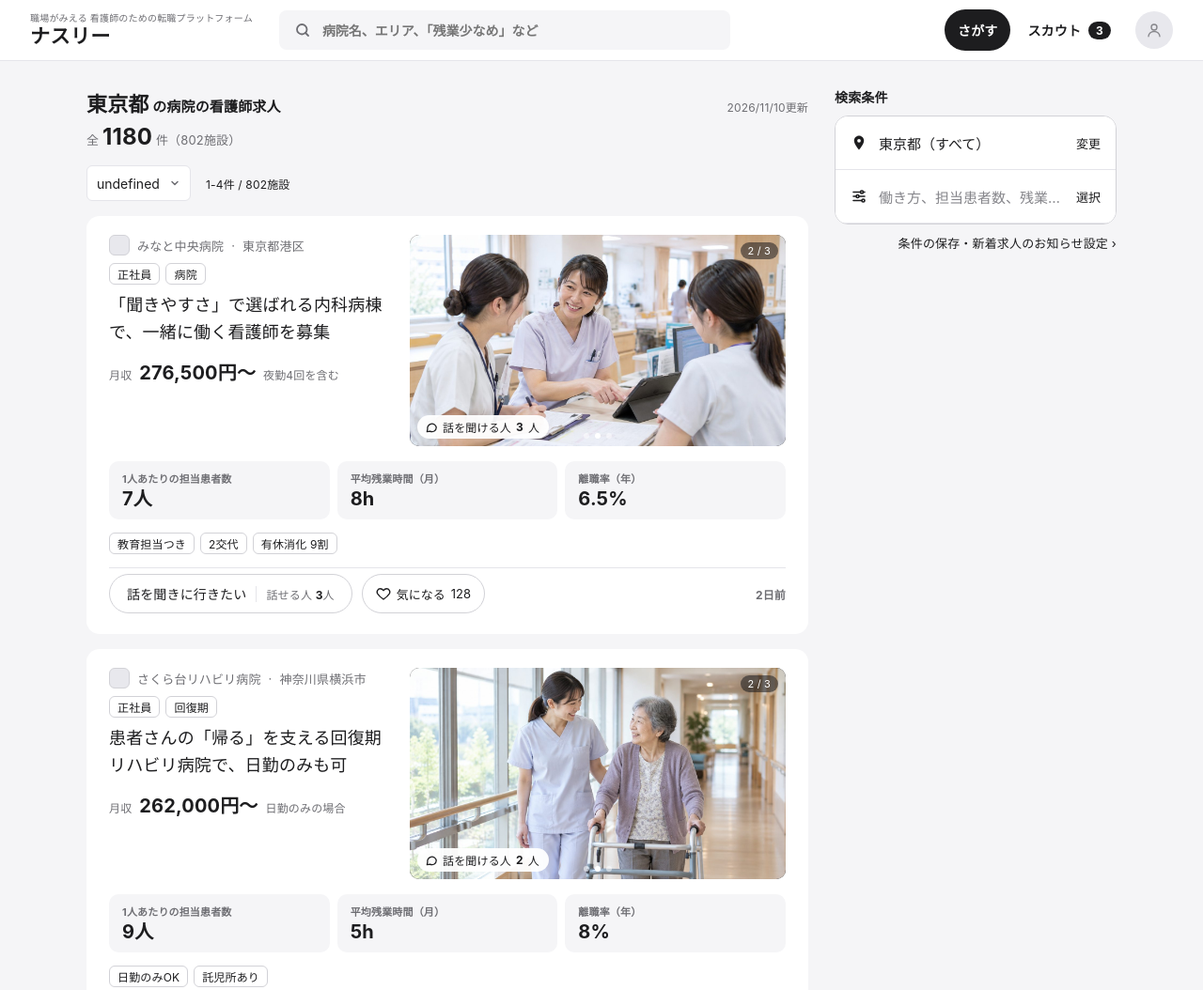
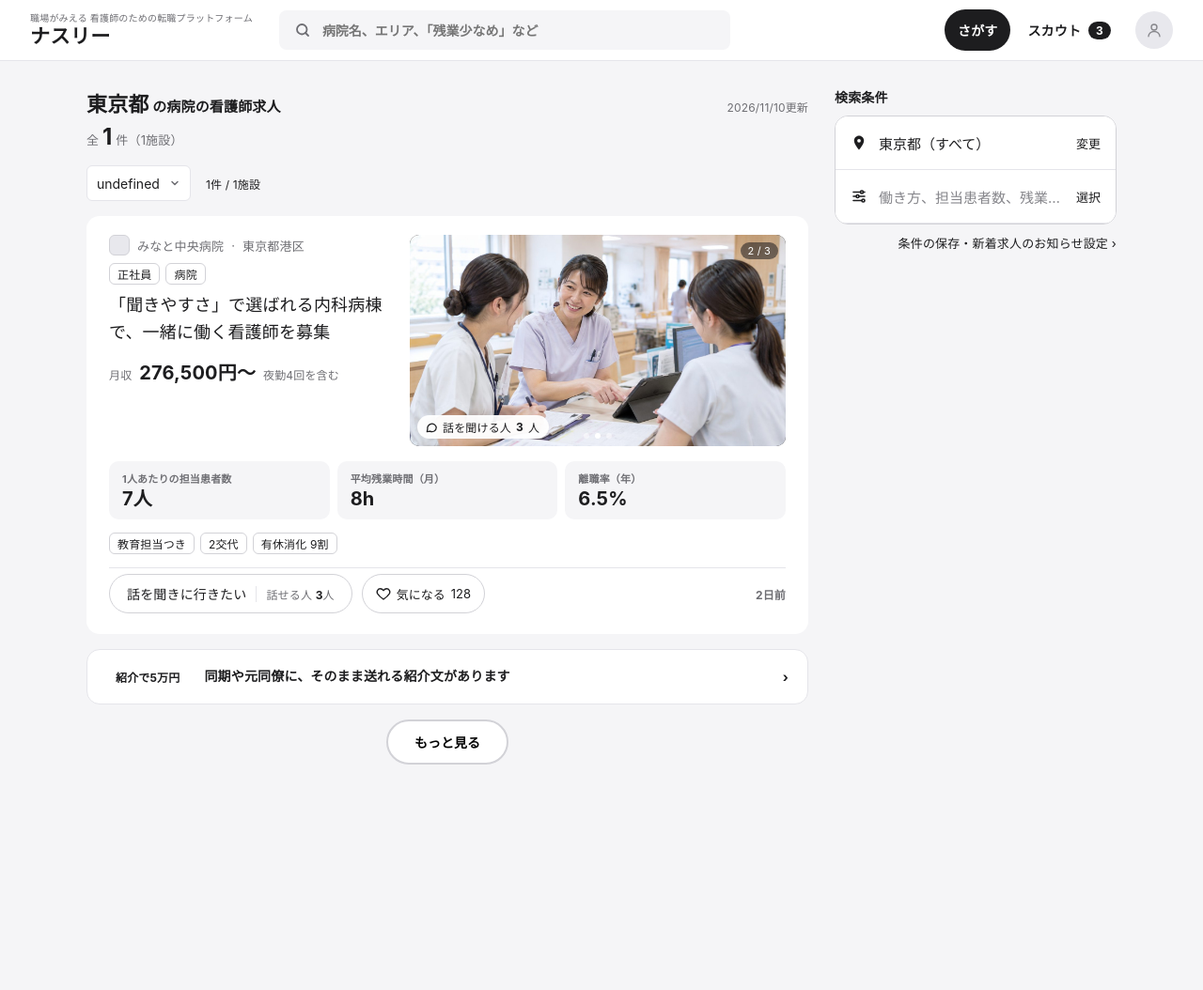
Before and after one commit to unouinc/fleming-prototype, a plain HTML site: page site/index.html in a window 1280 px wide. Shown: the top 1054 px of the page at 94% size. After the commit the page ends 878 px from the top, so only its background shows below. Drawn offline with nearby package versions, Linux system fonts and the light colour scheme.

Commit message:
一覧の病院をテスト用の1件だけにする
Co-Authored-By: Claude Opus 5.5 <noreply@anthropic.com>
Claude-Session: https://claude.ai/code/session_01MivGLrktcrwpXDoHBMrtga

```diff
--- a/site/index.html
+++ b/site/index.html
@@ -85,10 +85,10 @@ a{color:#1D1D1F}a:hover{color:#6E6E73}
           </select>
           <svg width="12" height="12" viewBox="0 0 24 24" fill="none" stroke="#6E6E73" stroke-width="3" stroke-linecap="round" stroke-linejoin="round" aria-hidden="true" style="position: absolute; right: 11px; top: 50%; margin-top: -6px; pointer-events: none"><path d="M6 9l6 6 6-6"></path></svg>
         </span>
-        <span style="font-size: 12px; font-weight: 400; color: #1D1D1F">1-4件 / {{fac}}施設</span>
+        <span style="font-size: 12px; font-weight: 400; color: #1D1D1F">1件 / {{fac}}施設</span>
       </div>
 
-      <sc-for list="{{jobs}}" as="j" hint-placeholder-count="4">
+      <sc-for list="{{jobs}}" as="j" hint-placeholder-count="1">
         <article style="background: #FFFFFF; border-radius: 14px; overflow: hidden; display: flex; flex-direction: column">
           <div class="cardtop" style="display: grid; grid-template-columns: minmax(0, 1fr) 400px; gap: 20px; padding: 20px 24px 0; align-items: start">
             <div class="ctext" style="min-width: 0; display: flex; flex-direction: column; gap: 8px">
@@ -321,7 +321,7 @@ class Component extends DCLogic {
       const st = this.state;
       if (st.modal || Date.now() - this.manualAt < 6000) return;
       const slide = {};
-      [1, 2, 3, 4].forEach((id) => { slide[id] = (((st.slide && st.slide[id]) || 0) + 1) % 3; });
+      [1].forEach((id) => { slide[id] = (((st.slide && st.slide[id]) || 0) + 1) % 3; });
       try { this.setState({ slide }); } catch (e) {}
     }, 4500);
   }
@@ -329,10 +329,7 @@ class Component extends DCLogic {
     const st = this.state;
     const tabs = ['おすすめ順', '更新日順', '給与が高い順', '残業が少ない順'].map((label, i) => ({ label, i: String(i), on: st.tab === i }));
     const raw = [
-      { id: 1, talk: 3, type: '正社員', cat: '病院', title: '「聞きやすさ」で選ばれる内科病棟で、一緒に働く看護師を募集', org: 'みなと中央病院', area: '東京都港区', payLabel: '月収', pay: '276,500円〜', payNote: '夜勤4回を含む', img: 'images/sns3.jpg', photo: '病棟の廊下でポーズをとるスタッフ4名（動画サムネイル）', gallery: [{ src: 'images/sns3.jpg', alt: '病棟の廊下でポーズをとるスタッフ4名（動画サムネイル）' }, { src: 'images/station.jpg', alt: 'ナースステーションの様子' }, { src: 'images/mentor.jpg', alt: '先輩看護師が新人に教えている様子' }], pts: 7, ot: 8, tr: 6.5, facts: ['教育担当つき', '2交代', '有休消化 9割'], likes: 128, posted: '2日前' },
-      { id: 2, talk: 2, type: '正社員', cat: '回復期', title: '患者さんの「帰る」を支える回復期リハビリ病院で、日勤のみも可', org: 'さくら台リハビリ病院', area: '神奈川県横浜市', payLabel: '月収', pay: '262,000円〜', payNote: '日勤のみの場合', img: 'images/sns2.jpg', photo: '手を振るスタッフ一同（動画サムネイル）', gallery: [{ src: 'images/sns2.jpg', alt: '手を振るスタッフ一同（動画サムネイル）' }, { src: 'images/rehab.jpg', alt: 'リハビリ室の様子' }, { src: 'images/director.jpg', alt: '看護部長のポートレート' }], pts: 9, ot: 5, tr: 8.0, facts: ['日勤のみOK', '託児所あり'], likes: 96, posted: '4日前' },
-      { id: 3, talk: 2, type: '正社員', cat: '療養型', title: '急性期の経験を、じっくり向き合う看護に。療養病棟で看護師を募集', org: 'ひだまり記念病院', area: '千葉県船橋市', payLabel: '月収', pay: '258,000円〜', payNote: '夜勤4回を含む', img: 'images/care.jpg', photo: '病棟で患者と談笑するスタッフ（夕方の光）', gallery: [{ src: 'images/care.jpg', alt: '病棟で患者と談笑するスタッフ（夕方の光）' }, { src: 'images/director2.jpg', alt: '施設長のポートレート' }, { src: 'images/mentor.jpg', alt: '先輩看護師が新人に教えている様子' }], pts: 13, ot: 3, tr: 12.5, facts: ['夜勤 月4回', '有休消化 9割', '急性期から転職多め'], likes: 54, posted: '1週間前' },
-      { id: 4, talk: 1, type: 'パート', cat: '病院', title: '週3日から。子育て中の看護師が半分を占める外来で働く', org: '江東第一病院', area: '東京都江東区', payLabel: '時給', pay: '1,900円〜', payNote: '週3日・16時まで', img: 'images/sns1.jpg', photo: 'ナース編・前職なんですか？（動画サムネイル）', gallery: [{ src: 'images/sns1.jpg', alt: 'ナース編・前職なんですか？（動画サムネイル）' }, { src: 'images/station.jpg', alt: 'ナースステーションの様子' }, { src: 'images/rehab.jpg', alt: 'リハビリ室の様子' }], pts: 0, ot: 0, tr: 4.0, facts: ['週3日〜', '16時まで'], likes: 73, posted: '1週間前' }
+      { id: 1, talk: 3, type: '正社員', cat: '病院', title: '「聞きやすさ」で選ばれる内科病棟で、一緒に働く看護師を募集', org: 'みなと中央病院', area: '東京都港区', payLabel: '月収', pay: '276,500円〜', payNote: '夜勤4回を含む', img: 'images/sns3.jpg', photo: '病棟の廊下でポーズをとるスタッフ4名（動画サムネイル）', gallery: [{ src: 'images/sns3.jpg', alt: '病棟の廊下でポーズをとるスタッフ4名（動画サムネイル）' }, { src: 'images/station.jpg', alt: 'ナースステーションの様子' }, { src: 'images/mentor.jpg', alt: '先輩看護師が新人に教えている様子' }], pts: 7, ot: 8, tr: 6.5, facts: ['教育担当つき', '2交代', '有休消化 9割'], likes: 128, posted: '2日前' }
     ];
     const jobs = raw.map((j) => {
       const liked = !!st.liked[j.id];
@@ -427,8 +424,8 @@ class Component extends DCLogic {
     if (st.name) condLabels.push('「' + st.name + '」');
     const condSummary = condLabels.length ? condLabels.join('・') : '働き方、担当患者数、残業など';
     const nSel = condLabels.length + areaSel.length;
-    const count = Math.max(4, Math.round(1180 * Math.pow(0.72, nSel)));
-    const fac = Math.max(3, Math.round(count * 0.68));
+    const count = 1;
+    const fac = 1;
     const prefTitle = st.pref;
 
     const m = st.modal;
```
